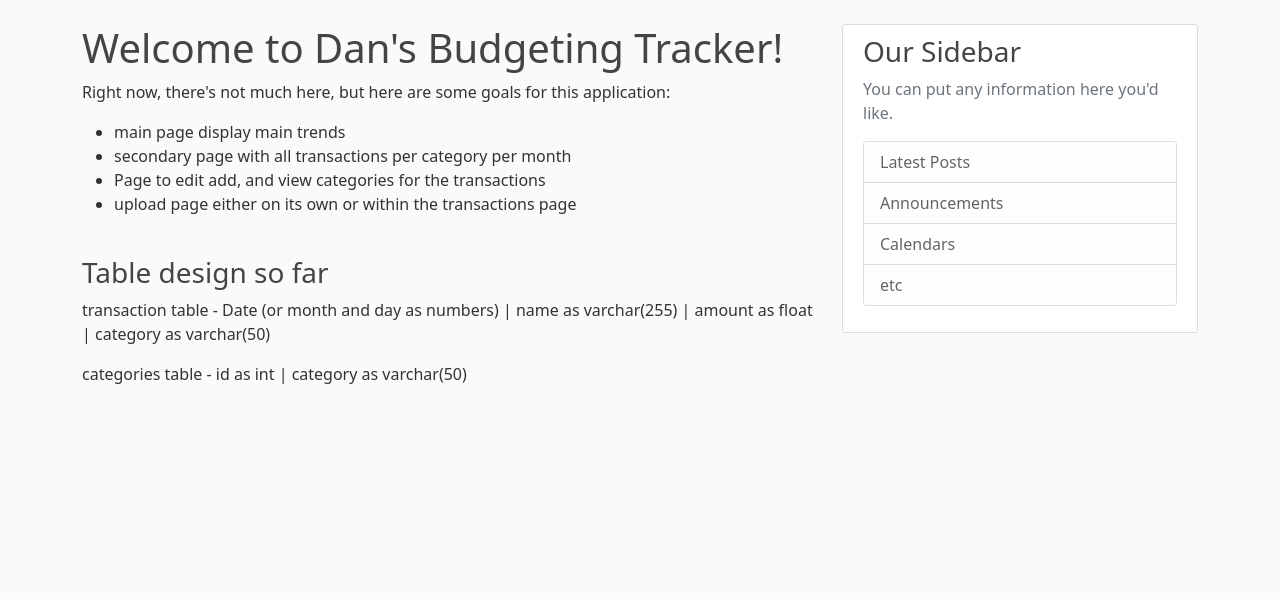
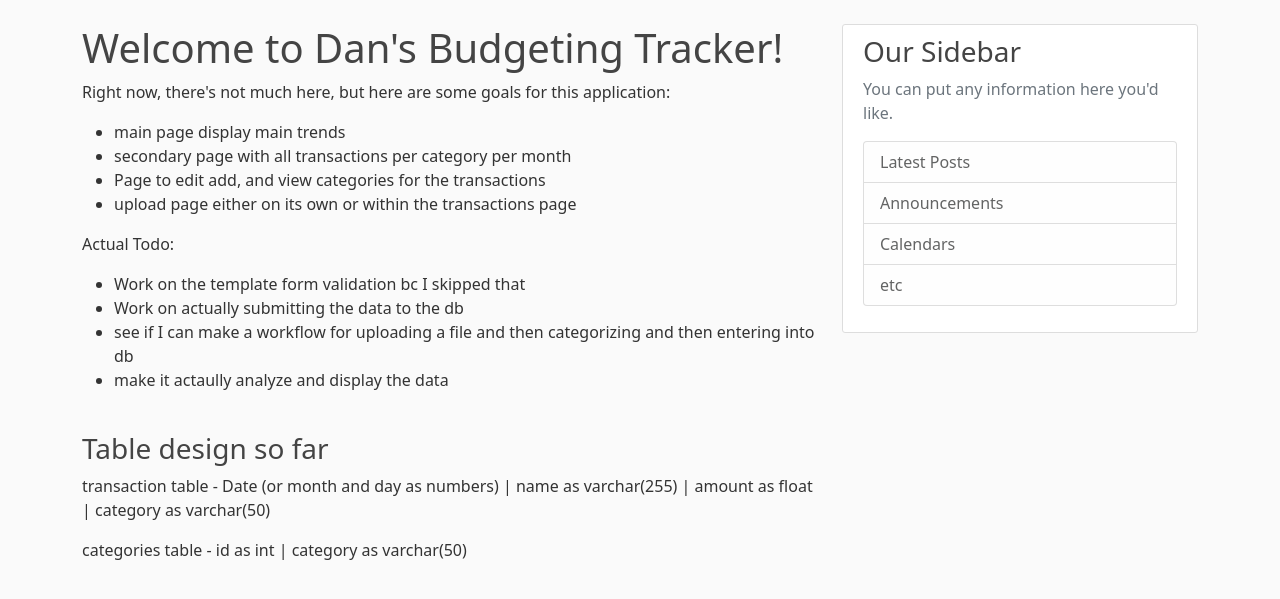
Before and after one commit to DanLanfear/flask-budget-app, a Flask app: page / in a window 1280 px wide. Shown: the part 56-655 px from the top of the page. Run offline with Flask 3, Linux system fonts and the light colour scheme.

Commit message:
Added todo and modified the data model for a transaction

```diff
--- a/src/flaskbudget/models.py
+++ b/src/flaskbudget/models.py
@@ -15,7 +15,7 @@ class Transaction(db.Model):
     id = db.Column(db.Integer, primary_key=True)
     date = db.Column(db.DateTime, nullable=False, default = datetime.now)
     name = db.Column(db.String(255), nullable=False)
-    amount = db.Column(db.Integer, nullable=False)
+    amount = db.Column(db.Float, nullable=False)
     # uses table name
     category_id = db.Column(db.Integer, db.ForeignKey('category.id'), nullable=False)
 
--- a/src/flaskbudget/templates/home.html
+++ b/src/flaskbudget/templates/home.html
@@ -10,6 +10,16 @@
   <li>Page to edit add, and view categories for the transactions</li>
   <li>upload page either on its own or within the transactions page</li>
 </ul>
+
+<p>
+  Actual Todo:
+</p>
+<ul>
+  <li>Work on the template form validation bc I skipped that</li>
+  <li>Work on actually submitting the data to the db</li>
+  <li>see if I can make a workflow for uploading a file and then categorizing and then entering into db</li>
+  <li>make it actaully analyze and display the data</li>
+</ul>
 <br>
 <h3>Table design so far</h3>
 <p>
```
